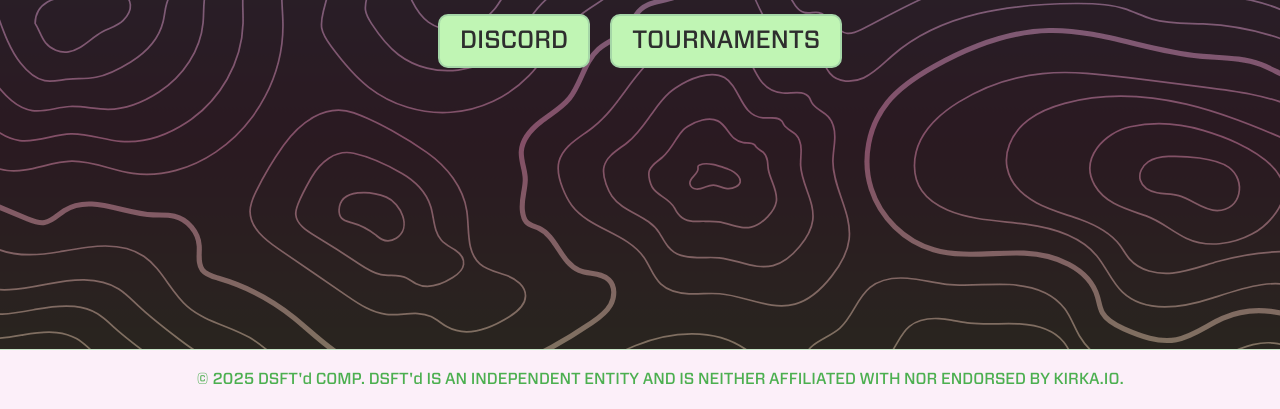
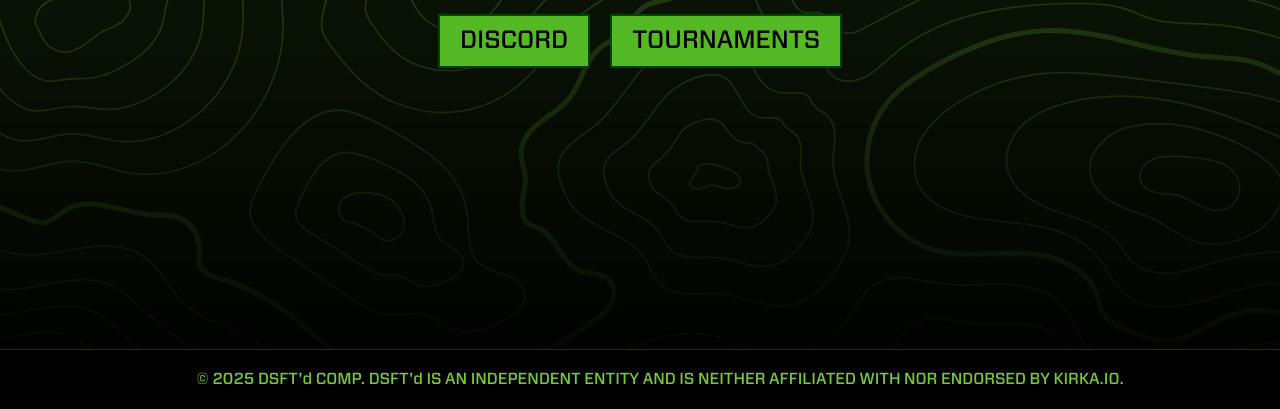
Before and after one commit to d4ym1an/drift, a plain HTML site: page index.html in a window 1280 px wide. Shown: the part 391-800 px from the top of the page. Drawn offline with Linux system fonts and the light colour scheme.

Commit message:
Revert css

```diff
--- a/index.html
+++ b/index.html
@@ -6,7 +6,7 @@
     <meta name="viewport" content="width=device-width, initial-scale=1.0">
     <title>DSFT'd // HOME</title>
     <link rel="icon" type="image/png" href="/assets/dsftdcomp.png">
-    <link rel="stylesheet" href="/assets/spring.css">
+    <link rel="stylesheet" href="style.css">
 </head>
 
 <body>
```
